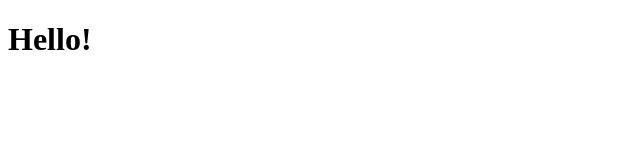
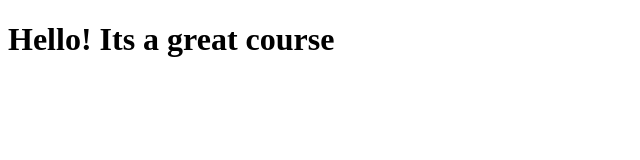
Before and after one commit to zoli1416/coursera_html_css_js, a plain HTML site: page site/index.html in a window 1280 px wide. Shown: the whole page, without its empty margins (0-640 px from the left). Drawn offline with Linux system fonts and the light colour scheme.

Commit message:
Small edition

```diff
--- a/site/index.html
+++ b/site/index.html
@@ -4,6 +4,6 @@
 	<title>Hello Coursera!</title>
 </head>
 <body>
-<h1>Hello!</h1>
+<h1>Hello! Its a great course</h1>
 </body>
 </html>
```
